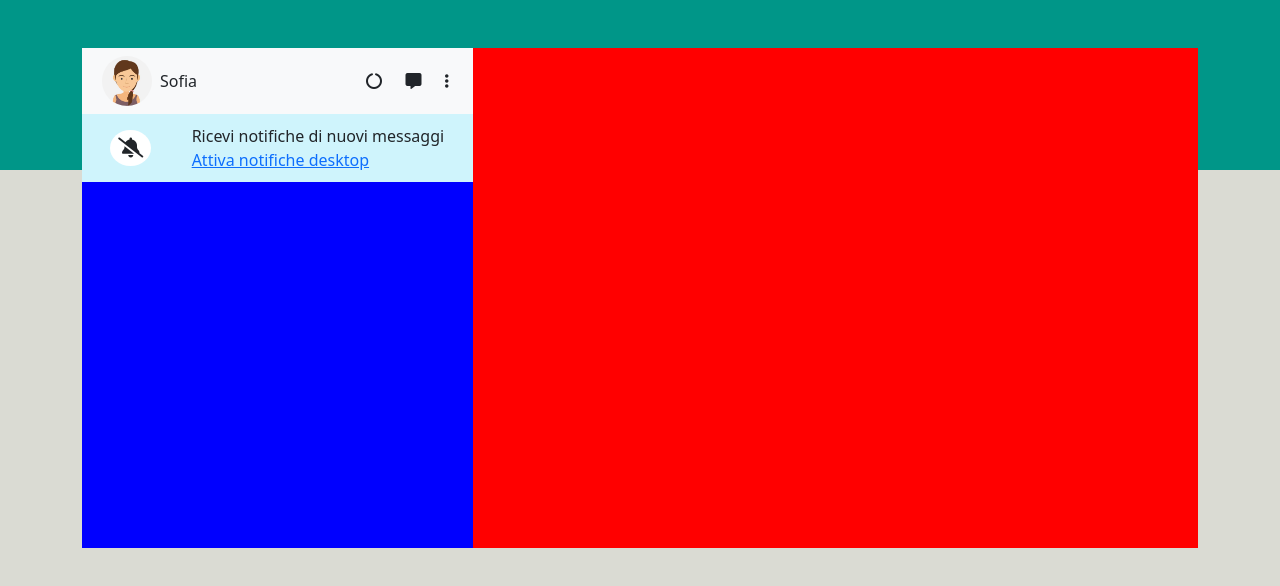
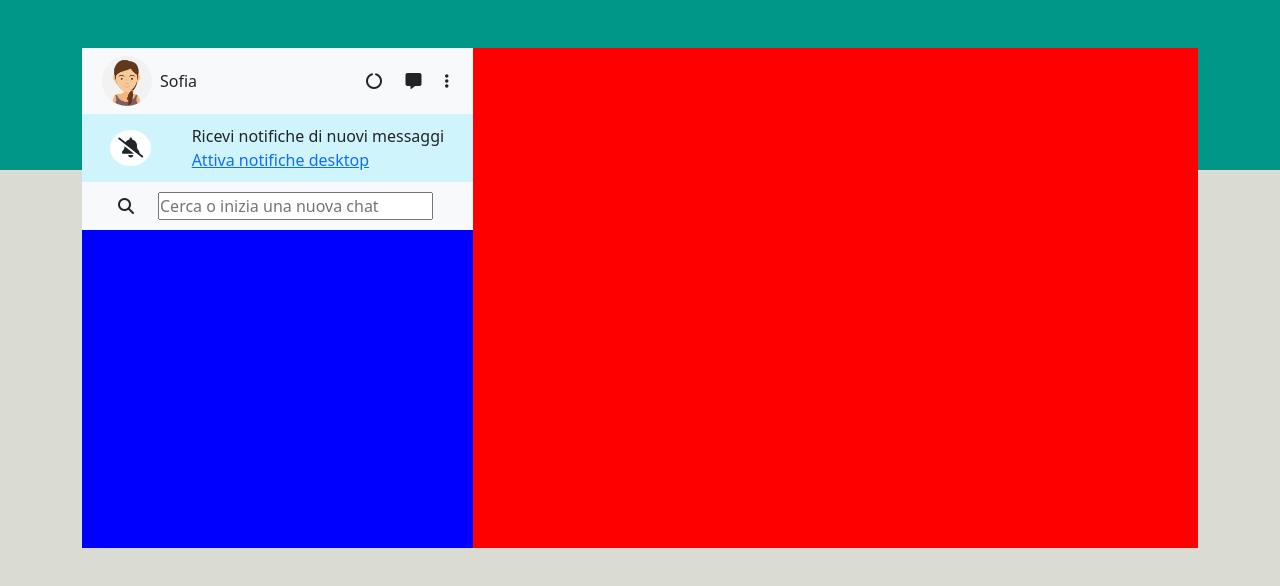
Before and after one commit to niccoloruberti/vue-boolzapp, a plain HTML site: page index.html in a window 1280 px wide. Drawn offline with nearby package versions, Linux system fonts and the light colour scheme.

Commit message:
M1 - barra di ricerca

```diff
--- a/index.html
+++ b/index.html
@@ -47,6 +47,15 @@
                                 </div>
                             </div>
                         </div>
+                        <!-- barra di ricerca -->
+                        <div class="row bg-light">
+                            <div class="col-12">
+                                <div class="content search-bar py-2">
+                                    <i class="fas fa-search mx-3 p-2"></i>
+                                    <input class="w-75" type="text" placeholder="Cerca o inizia una nuova chat">
+                                </div>
+                            </div>
+                        </div>
                     </div>
                 </div>
                 <!-- contenitore sezione destra, vista chat -->
```
